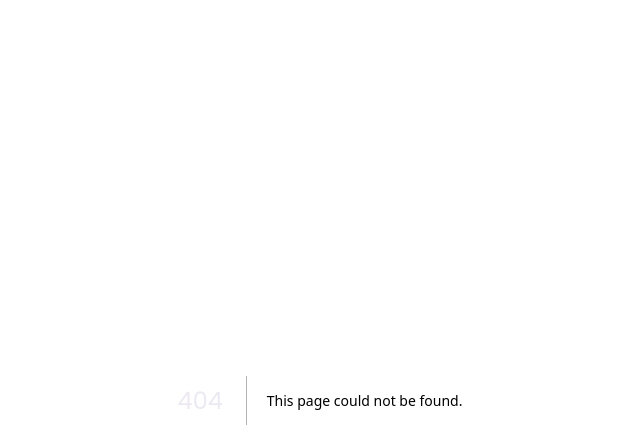
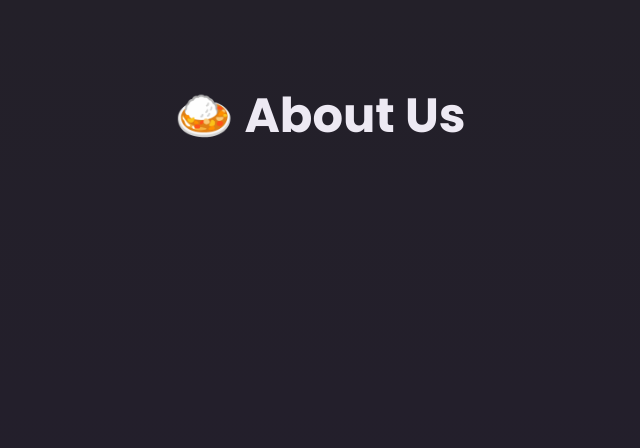
Before and after one commit to kazvee/next-demo-app, a Next.js app: page /about in a window 1280 px wide. Before the commit this address had no page. Shown: the top 448 px of the page, without its empty margins (320-960 px from the left). Built offline with nearby package versions, Linux system fonts and the light colour scheme.

Commit message:
Add new About route using file system

```diff
--- /dev/null
+++ b/app/about/page.js
@@ -0,0 +1,7 @@
+export default function AboutPage() {
+  return (
+    <main>
+      <h1>🍛 About Us</h1>
+    </main>
+  );
+}
```
